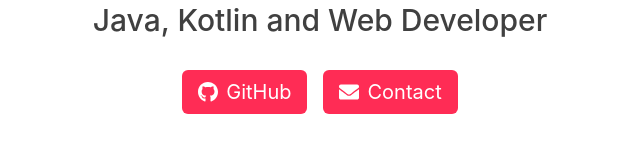
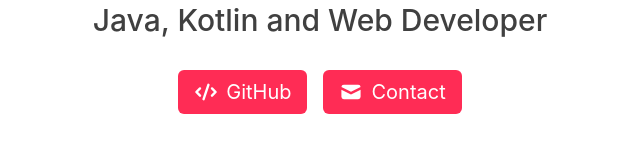
Before and after one commit to cbyrneee/old.cbyrne.dev, a Next.js app: page / in a window 1280 px wide. Shown: the part 380-544 px from the top of the page, without its empty margins (320-960 px from the left). Built offline with nearby package versions, Linux system fonts and the light colour scheme; no server answers.

Commit message:
Use heroicons instead of fontawesome

```diff
--- a/package.json
+++ b/package.json
@@ -9,10 +9,7 @@
         "lint": "next lint"
     },
     "dependencies": {
-        "@fortawesome/fontawesome-svg-core": "^1.2.35",
-        "@fortawesome/free-brands-svg-icons": "^5.15.3",
-        "@fortawesome/free-solid-svg-icons": "^5.15.3",
-        "@fortawesome/react-fontawesome": "^0.1.14",
+        "@heroicons/react": "^1.0.1",
         "next": "11.0.0",
         "react": "17.0.2",
         "react-dom": "17.0.2",
--- a/src/components/Button.tsx
+++ b/src/components/Button.tsx
@@ -1,18 +1,16 @@
 import React from "react"
 import styles from "../styles/Button.module.css"
-import { FontAwesomeIcon } from "@fortawesome/react-fontawesome"
-import { IconProp } from "@fortawesome/fontawesome-svg-core"
 
 interface ButtonProps {
     name: string
     destination: string
-    icon: IconProp
+    icon: JSX.Element
 }
 
 export default function Button(props: ButtonProps) {
     return (
         <div className={styles.buttonContainer}>
-            <FontAwesomeIcon className={styles.icon} icon={props.icon} />
+            {props.icon}
             <a target="_blank" rel="noreferrer" href={props.destination}>
                 {props.name}
             </a>
--- a/src/components/sections/MainSection.tsx
+++ b/src/components/sections/MainSection.tsx
@@ -2,9 +2,11 @@ import React from "react"
 import { Link } from "react-scroll"
 import Button from "../Button"
 import styles from "../../styles/Landing.module.css"
+import buttonStyles from "../../styles/Button.module.css"
 import useSWR from "swr"
 import LastFM from "../LastFM"
 import { Song } from "../../lib/Song"
+import { MailIcon, CodeIcon } from "@heroicons/react/solid"
 
 export default function MainSection() {
     const { data, error } = useSWR<Song>("/api/track", {
@@ -23,12 +25,12 @@ export default function MainSection() {
                 <div className={styles.buttonContainer}>
                     <Button
                         name={"GitHub"}
-                        icon={["fab", "github"]}
+                        icon={<CodeIcon className={buttonStyles.icon} />}
                         destination={"https://github.com/cbyrneee"}
                     />
                     <Button
                         name={"Contact"}
-                        icon={["fas", "envelope"]}
+                        icon={<MailIcon className={buttonStyles.icon} />}
                         destination={"mailto:hello@cbyrne.dev"}
                     />
                 </div>
--- a/src/pages/_app.tsx
+++ b/src/pages/_app.tsx
@@ -1,11 +1,5 @@
 import "../styles/globals.css"
 import type { AppProps } from "next/app"
-
-import { library } from "@fortawesome/fontawesome-svg-core"
-import { fab } from "@fortawesome/free-brands-svg-icons"
-import { faEnvelope } from "@fortawesome/free-solid-svg-icons"
-
-library.add(fab, faEnvelope)
 
 function MyApp({ Component, pageProps }: AppProps) {
     return <Component {...pageProps} />
```
Also changed, not shown: 1 other file (tests, documents, lock files or other folders).
